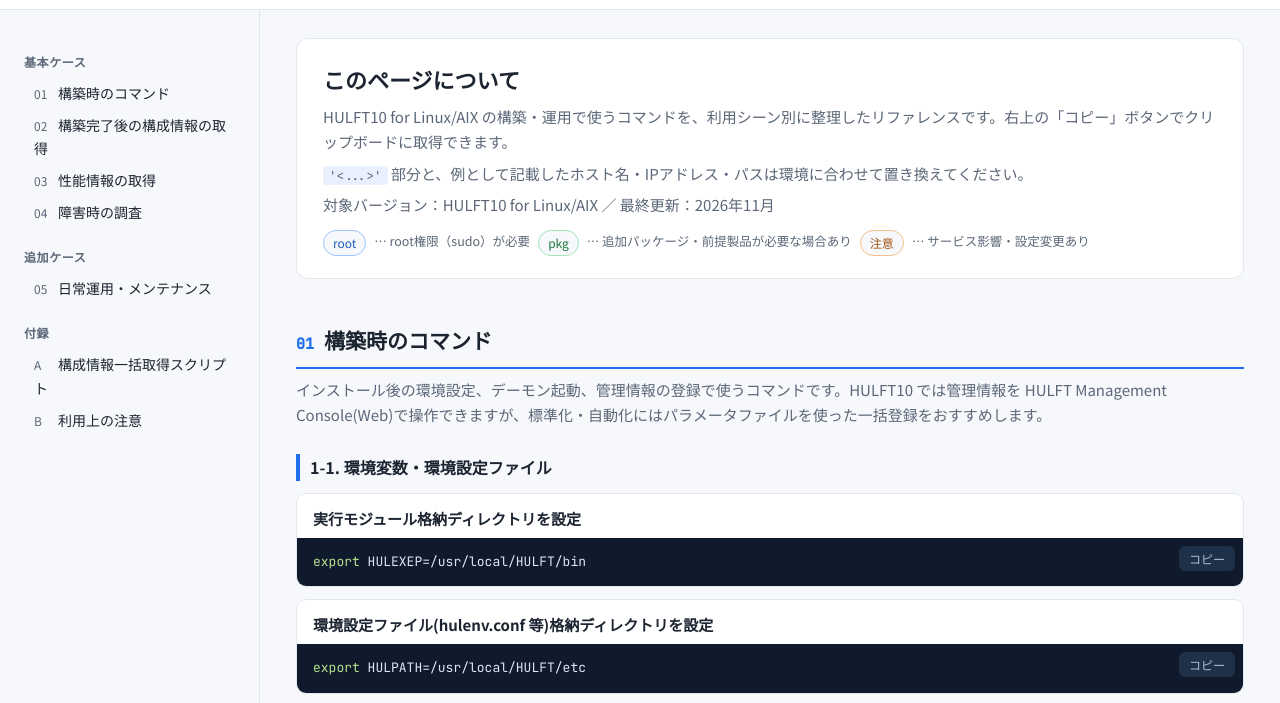
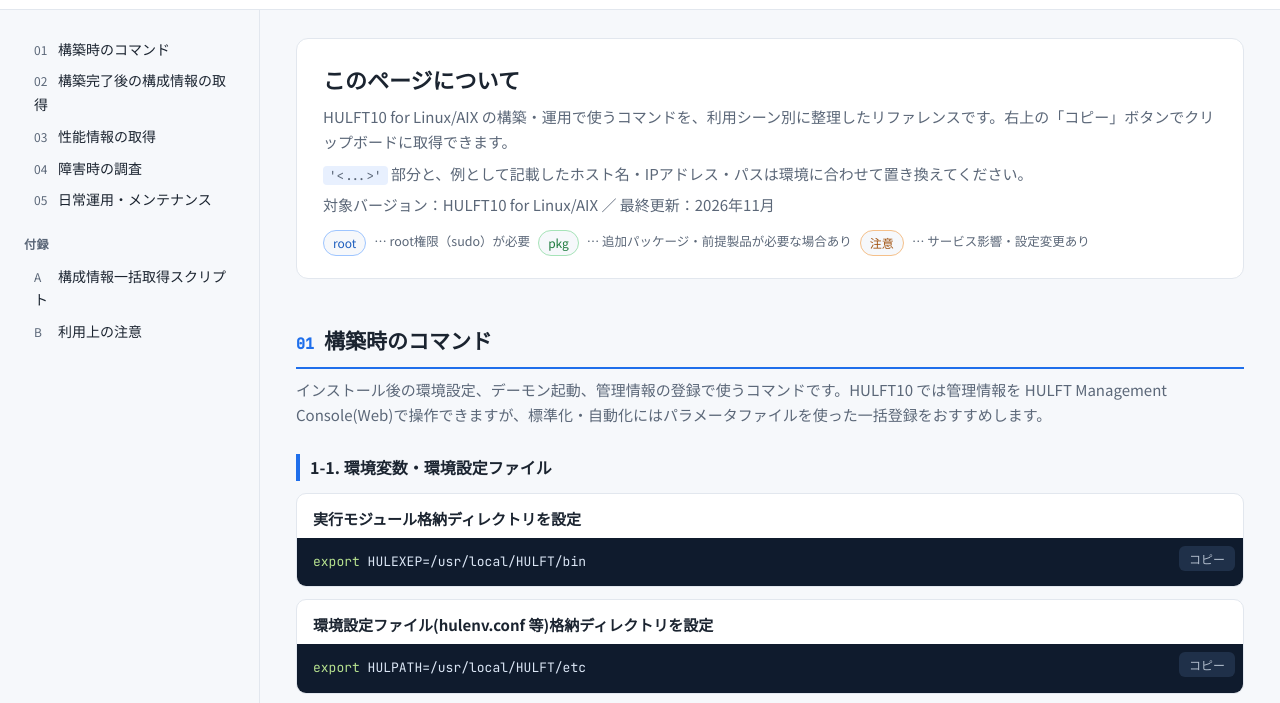
Before and after one commit to customstlw-gif/tech, a plain HTML site: page hulft/index.html in a window 1280 px wide. Shown: the part 61-764 px from the top of the page. Drawn offline with Linux system fonts and the light colour scheme.

Commit message:
Remove basic/additional case group labels from TOC

```diff
--- a/hulft/index.html
+++ b/hulft/index.html
@@ -83,9 +83,8 @@ footer{color:var(--muted);font-size:12.5px;border-top:1px solid var(--line);marg
 
 <div class="layout">
 <nav class="toc" aria-label="目次">
-  <div class="grp">基本ケース</div>
   <a href="#build"><span class="n">01</span>構築時のコマンド</a><a href="#config"><span class="n">02</span>構築完了後の構成情報の取得</a><a href="#perf"><span class="n">03</span>性能情報の取得</a><a href="#trouble"><span class="n">04</span>障害時の調査</a>
-  <div class="grp">追加ケース</div><a href="#ops"><span class="n">05</span>日常運用・メンテナンス</a>
+  <a href="#ops"><span class="n">05</span>日常運用・メンテナンス</a>
   <div class="grp">付録</div>
   <a href="#evidence"><span class="n">A</span>構成情報一括取得スクリプト</a>
   <a href="#notes"><span class="n">B</span>利用上の注意</a>
```
